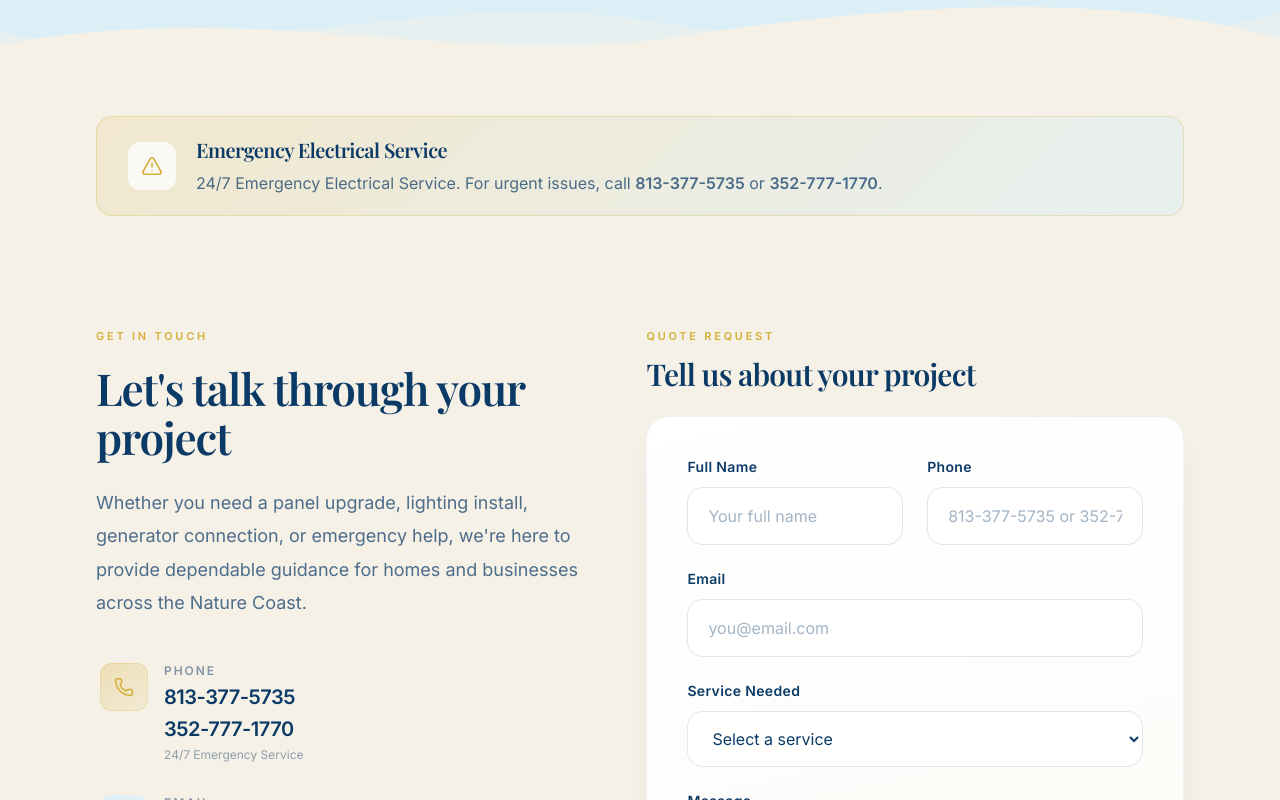
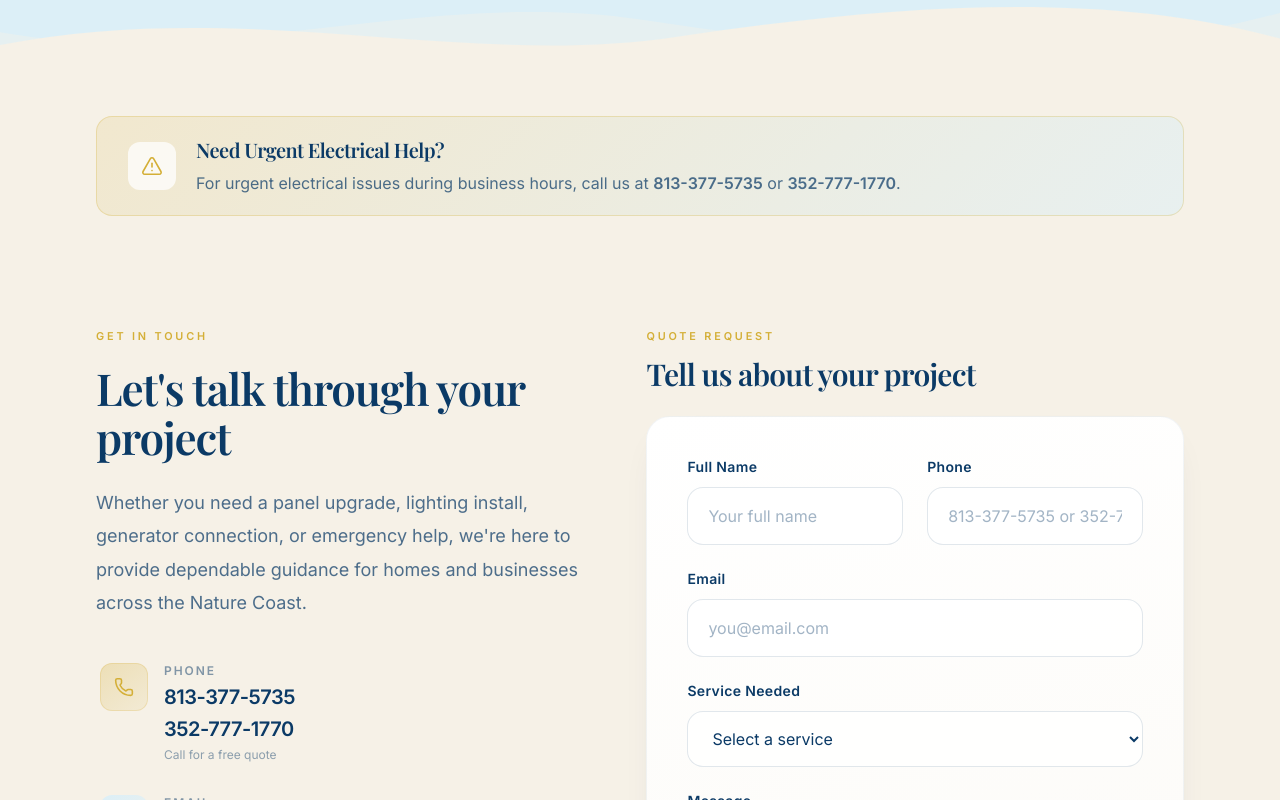
Before and after one commit to currentsolutions25/website, a Next.js app: page /contact in a window 1280 px wide. Shown: the part 640-1440 px from the top of the page. Built offline with nearby package versions, Linux system fonts and the light colour scheme.

Commit message:
Remove 24/7 availability claims across the site
Drop round-the-clock emergency messaging from header, footer,
contact, metadata, and hours so availability matches business hours.

Co-authored-by: currentsolutions25 <currentsolutions25@users.noreply.github.com>

```diff
--- a/src/app/contact/page.tsx
+++ b/src/app/contact/page.tsx
@@ -71,13 +71,13 @@ export default function ContactPage() {
             </span>
             <div>
               <p className="font-display text-xl font-semibold tracking-tight">
-                Emergency Electrical Service
+                Need Urgent Electrical Help?
               </p>
               <p
                 className="mt-1.5 text-sm leading-relaxed sm:text-base"
                 style={{ color: "rgba(11,58,102,0.72)" }}
               >
-                {EMERGENCY_HOURS_NOTE}. For urgent issues, call{" "}
+                {EMERGENCY_HOURS_NOTE} at{" "}
                 <a
                   href={PHONE_HREF}
                   className="font-semibold underline-offset-2 hover:underline"
--- a/src/app/layout.tsx
+++ b/src/app/layout.tsx
@@ -25,7 +25,7 @@ export const metadata: Metadata = {
   ...buildPageMetadata({
     title: `${SITE_NAME} | Powering Florida's Nature Coast`,
     description:
-      "Family-owned electrical company serving Hernando, Pasco, Citrus, Pinellas, and Hillsborough with residential and commercial electrical services, panel upgrades, lighting, generator connections, and 24/7 emergency response. Call 813-377-5735 or 352-777-1770.",
+      "Family-owned electrical company serving Hernando, Pasco, Citrus, Pinellas, and Hillsborough with residential and commercial electrical services, panel upgrades, lighting, and generator connections. Call 813-377-5735 or 352-777-1770.",
     path: "/",
   }),
   title: {
--- a/src/components/Footer.tsx
+++ b/src/components/Footer.tsx
@@ -246,14 +246,15 @@ export default function Footer() {
               <div className="flex items-center gap-2" style={{ color: colors.gold }}>
                 <Zap size={18} strokeWidth={2.2} fill="currentColor" />
                 <p className="text-[0.72rem] font-bold tracking-[0.16em] uppercase">
-                  24/7 Emergency Service
+                  Call for Service
                 </p>
               </div>
               <p
                 className="mt-2 text-sm leading-relaxed"
                 style={{ color: "rgba(246,241,231,0.72)" }}
               >
-                Need urgent electrical help? We&apos;re ready day or night.
+                Need electrical help? Reach out and we&apos;ll guide the next
+                step.
               </p>
               <a
                 href={PHONE_HREF}
--- a/src/components/Header.tsx
+++ b/src/components/Header.tsx
@@ -303,12 +303,6 @@ export default function Header() {
                         </span>
                       </a>
                     ))}
-                    <span
-                      className="block pl-9 text-xs font-semibold tracking-wide uppercase"
-                      style={{ color: "rgba(11,58,102,0.65)" }}
-                    >
-                      24/7 Emergency Service
-                    </span>
                   </div>
                   <Link
                     href="/contact"
--- a/src/lib/design.ts
+++ b/src/lib/design.ts
@@ -42,7 +42,7 @@ export const PHONE_DISPLAY = "813-377-5735";
 export const PHONE_HREF = "tel:+18133775735";
 export const PHONE_DISPLAY_ALT = "352-777-1770";
 export const PHONE_HREF_ALT = "tel:+13527771770";
-export const PHONE_PLACEHOLDER_NOTE = "24/7 Emergency Service";
+export const PHONE_PLACEHOLDER_NOTE = "Call for a free quote";
 export const PHONES = [
   { display: PHONE_DISPLAY, href: PHONE_HREF },
   { display: PHONE_DISPLAY_ALT, href: PHONE_HREF_ALT },
@@ -61,10 +61,11 @@ export const ADDRESS_LINES = [
 export const BUSINESS_HOURS = [
   { day: "Monday – Friday", hours: "7:00 AM – 6:00 PM" },
   { day: "Saturday", hours: "8:00 AM – 2:00 PM" },
-  { day: "Sunday", hours: "Emergency Only" },
+  { day: "Sunday", hours: "Closed" },
 ] as const;
 
-export const EMERGENCY_HOURS_NOTE = "24/7 Emergency Electrical Service";
+export const EMERGENCY_HOURS_NOTE =
+  "For urgent electrical issues during business hours, call us";
 
 /** Replace with real social profile URLs when available. */
 export const socialLinks = [
@@ -472,7 +473,7 @@ export const services: Service[] = [
     title: "Emergency Service",
     shortTitle: "Emergency",
     description:
-      "Prompt response when you need electrical help most—day or night.",
+      "Prompt response when you need electrical help most.",
     metaDescription:
       "Emergency electrical service for Nature Coast homes and businesses — urgent troubleshooting, safety guidance, and practical repairs from Current Solutions.",
     heroEyebrow: "When You Need Us Most",
@@ -513,9 +514,9 @@ export const services: Service[] = [
           "If it is safe to do so, avoid using the affected area or equipment. If you smell burning or see sparking, prioritize safety and follow local emergency guidance. Never attempt repairs that put you at risk.",
       },
       {
-        question: "Do you offer after-hours emergency support?",
+        question: "How quickly can you respond to an urgent issue?",
         answer:
-          "Emergency availability details should be confirmed with the live business contact information. Replace the placeholder phone number and emergency hours note with real details when ready.",
+          "Call during business hours and describe what you’re seeing. We’ll help prioritize safety and schedule the soonest practical visit based on the situation and our current workload.",
       },
       {
         question: "Will you explain what caused the issue?",
```
